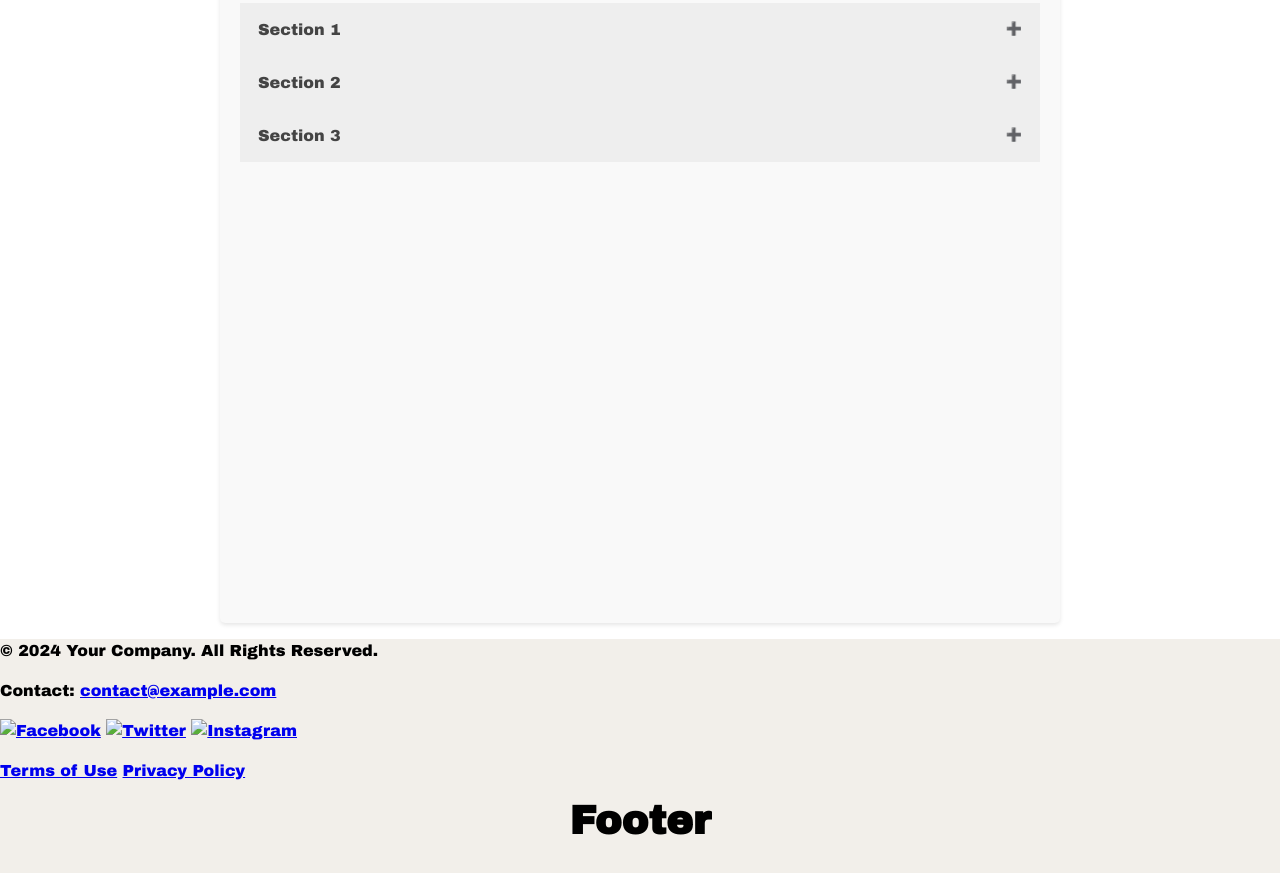
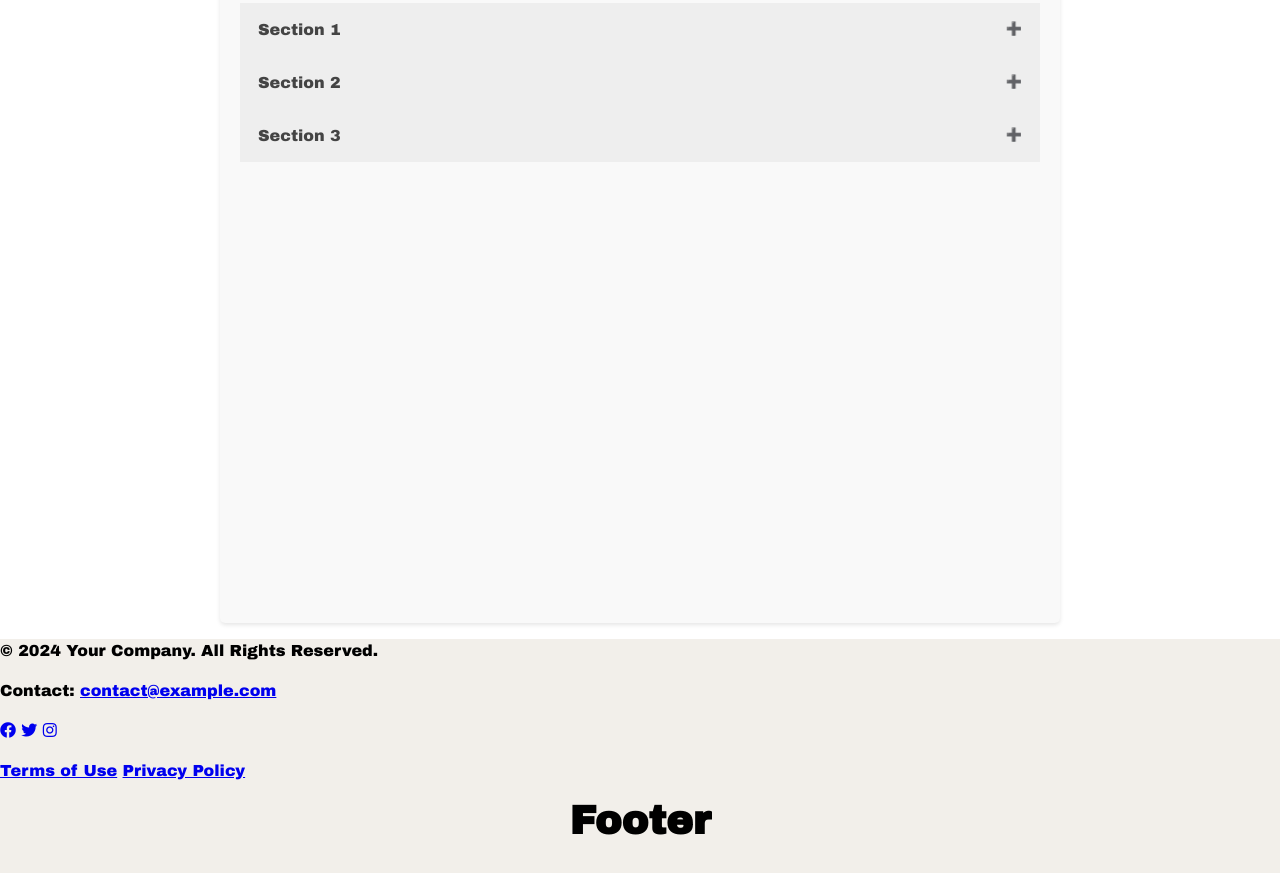
Before and after one commit to vidakayla/cprg-218-lab-4, a plain HTML site: page index.html in a window 1280 px wide. Shown: the part 1457-2330 px from the top of the page. Drawn offline with Linux system fonts and the light colour scheme.

Commit message:
added fabfont icons, linked fabfont

```diff
--- a/index.html
+++ b/index.html
@@ -9,7 +9,8 @@
   <link rel="stylesheet" type="text/css" href="styles/global.css">
   <link rel="stylesheet" type="text/css" href="styles/lab_four_starter.css">
   <link rel="stylesheet" type="text/css" href="styles/lab_four.css">
-  <link rel="stylesheet" href="https://fonts.googleapis.com/css?family=Archivo+Black">
+  <link href="https://fonts.googleapis.com/css2?family=Archivo+Black&display=swap" rel="stylesheet">
+  <link rel="stylesheet" href="https://cdnjs.cloudflare.com/ajax/libs/font-awesome/5.15.4/css/all.min.css">
   <script defer src="lab_four.js"></script>
   <title>Common Website Features</title>
 </head>
@@ -62,9 +63,9 @@
       <p>&copy; <span id="year"></span> Your Company. All Rights Reserved.</p>
       <p>Contact: <a href="mailto:contact@example.com">contact@example.com</a></p>
       <p>
-          <a href="https://www.facebook.com/YourCompany"><img src="facebook-icon.png" alt="Facebook"></a>
-          <a href="https://www.twitter.com/YourCompany"><img src="twitter-icon.png" alt="Twitter"></a>
-          <a href="https://www.instagram.com/YourCompany"><img src="instagram-icon.png" alt="Instagram"></a>
+        <a href="https://www.facebook.com/YourCompany"><i class="fab fa-facebook"></i></a>
+        <a href="https://www.twitter.com/YourCompany"><i class="fab fa-twitter"></i></a>
+        <a href="https://www.instagram.com/YourCompany"><i class="fab fa-instagram"></i></a>
       </p>
       <p>
           <a href="terms-of-use.html">Terms of Use</a>
```
